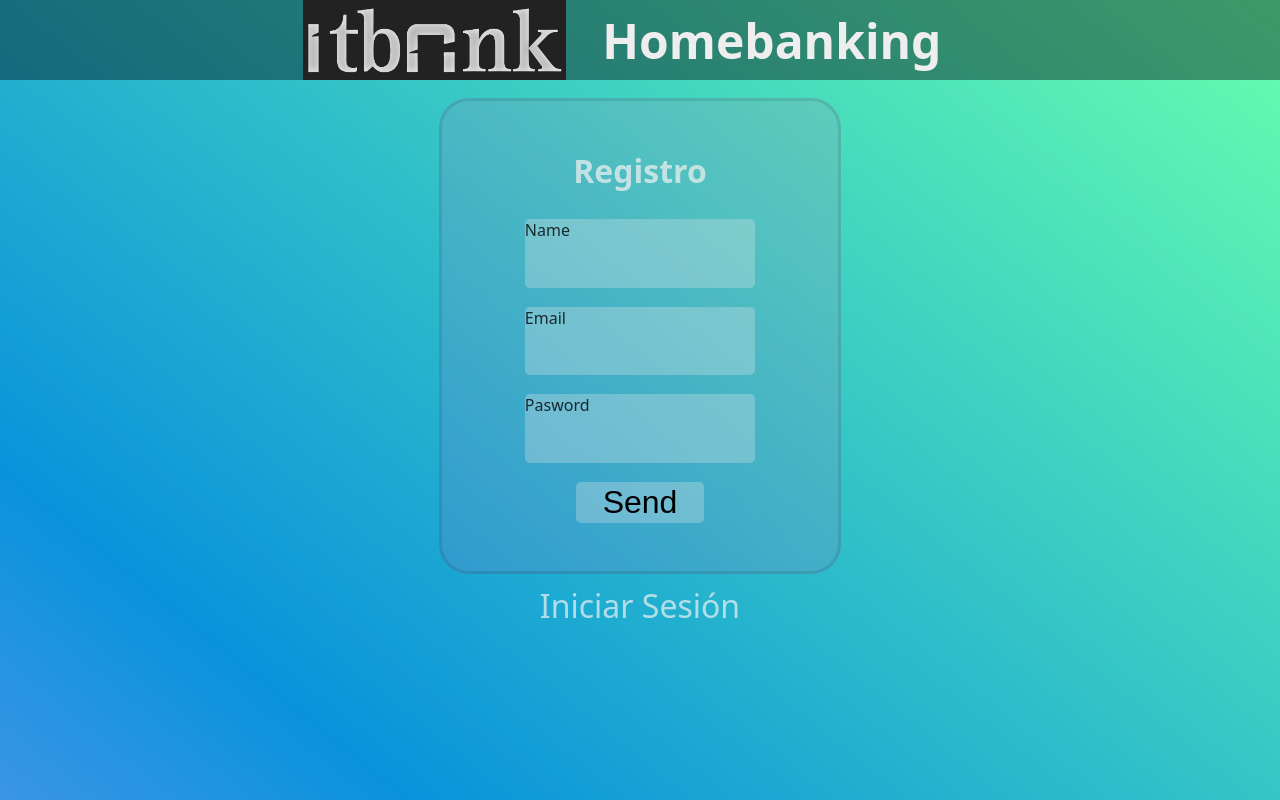
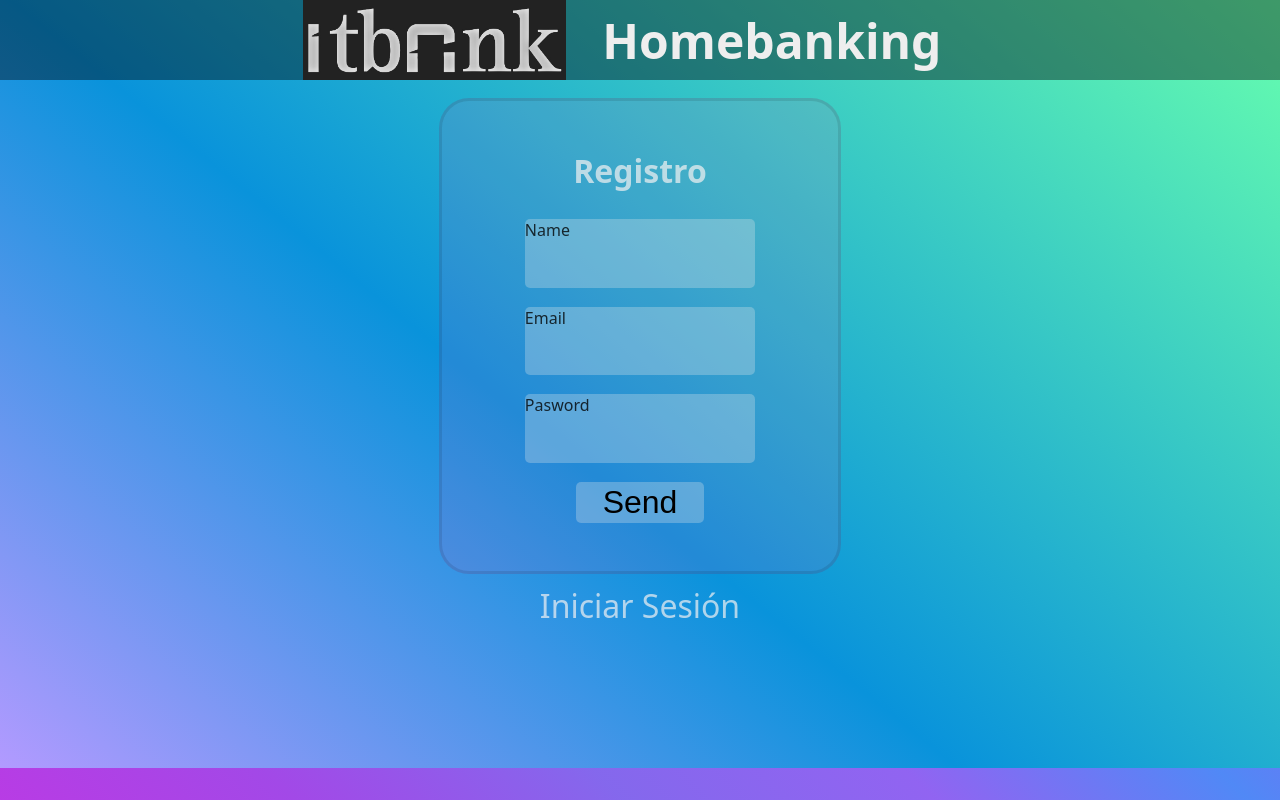
Before and after one commit to AgusT613/itba_full_stack_front, a React (Vite) app: page / in a window 1280 px wide. Shown: the top 800 px of the page. Built offline with nearby package versions, Linux system fonts and the light colour scheme.

Commit message:
Update usuario.css

```diff
--- a/src/components/InicioSesion/usuario.css
+++ b/src/components/InicioSesion/usuario.css
@@ -21,7 +21,7 @@
     rgba(9, 147, 219, 1) 43%,
     rgba(103, 255, 174, 1) 100%
   );
-  min-height: 100em;
+  min-height: 48em;
   min-width: max-content;
   max-width: -webkit-fill-available;
 
```
